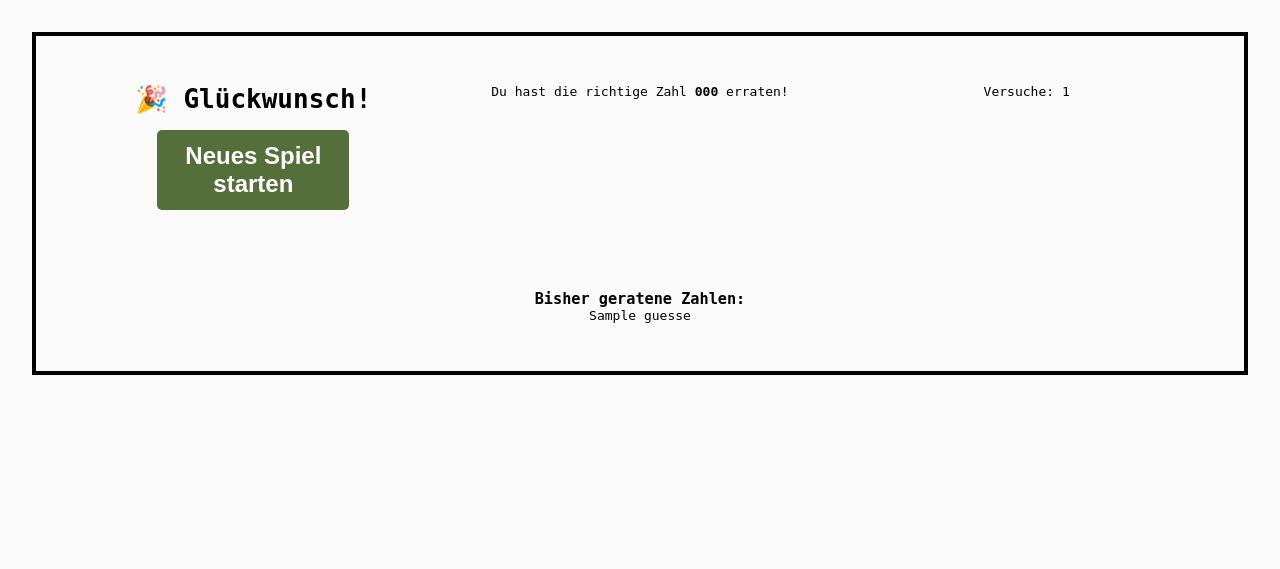
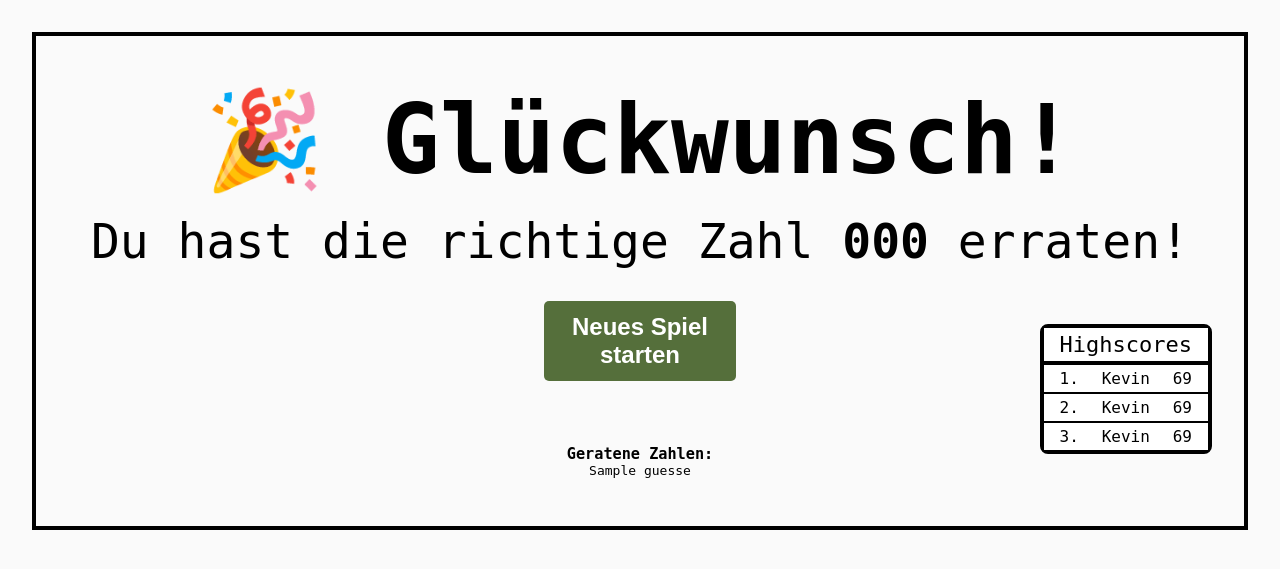
Before and after one commit to ChristophSchule/Zahlenraten, a Flask app: template app/templates/game_over.html in a window 1280 px wide. Shown: the top 569 px of the page. Run offline with Flask 3, Linux system fonts and the light colour scheme; the template is opened without the code that fills it: most values are stand-ins (such as "Sample title", 1, 10 or a date in 2020).

Commit message:
Game over

```diff
--- a/app/templates/game_over.html
+++ b/app/templates/game_over.html
@@ -2,15 +2,43 @@
 {% block title %}Game Over{% endblock %}
 {% block content %}
 <div class="content">
-    <h1>🎉 Glückwunsch!</h1>
-    <p>Du hast die richtige Zahl <strong>{{ number_to_guess }}</strong> erraten!</p>
-    <p>Versuche: {{ guesses|length }}</p>
+    <h1 class="gameHeader">🎉 Glückwunsch!</h1>
+    <span class="userInputPrompt">Du hast die richtige Zahl <strong>{{ number_to_guess }}</strong> erraten!</span>
+    <div class="form-container">
+        <form action="{{ url_for('main.guess') }}" method="post" id="restartForm">
+            <div class="button-row">
+                <button type="submit" name="action" value="restart" class="restartBtn">Neues Spiel starten</button>
+            </div>
+        </form>
+    </div>
+    <div class="scoreboard">
+        <span class="scoreboardHeader">Highscores</span>
+        <div class="scoreboardEntry">
+            <span class="scoreboardEntryNumber">1.</span>
+            <span class="scoreboardEntryName">Kevin</span>
+            <span class="scoreboardEntryScore">69</span>
+        </div>
+        <div class="scoreboardEntry">
+            <span class="scoreboardEntryNumber">2.</span>
+            <span class="scoreboardEntryName">Kevin</span>
+            <span class="scoreboardEntryScore">69</span>
+        </div>
+        <div class="scoreboardEntry">
+            <span class="scoreboardEntryNumber">3.</span>
+            <span class="scoreboardEntryName">Kevin</span>
+            <span class="scoreboardEntryScore">69</span>
+        </div>
+    </div>
+    <!-- <div class="adsPopup">
+        <span class="adsPopupText">Hier könnte Ihre Werbung stehen</span>
+        <button class="closePopupBtn">x</button>
+    </div> -->
     <div class="recent-guesses">
-        <h3>Bisher geratene Zahlen:</h3>
+        <h3>Geratene Zahlen:</h3>
         <span>{{ guesses|join(', ') }}</span>
     </div>
-    <form action="{{ url_for('main.guess') }}" method="post">
-        <button type="submit" name="action" value="restart" class="restartBtn">Neues Spiel starten</button>
-    </form>
+    <div class="scoreboard" style="opacity:0;pointer-events:none;"> <!-- hidden, for layout consistency -->
+        <span class="scoreboardHeader">Highscores</span>
+    </div>
 </div>
 {% endblock %}
```
